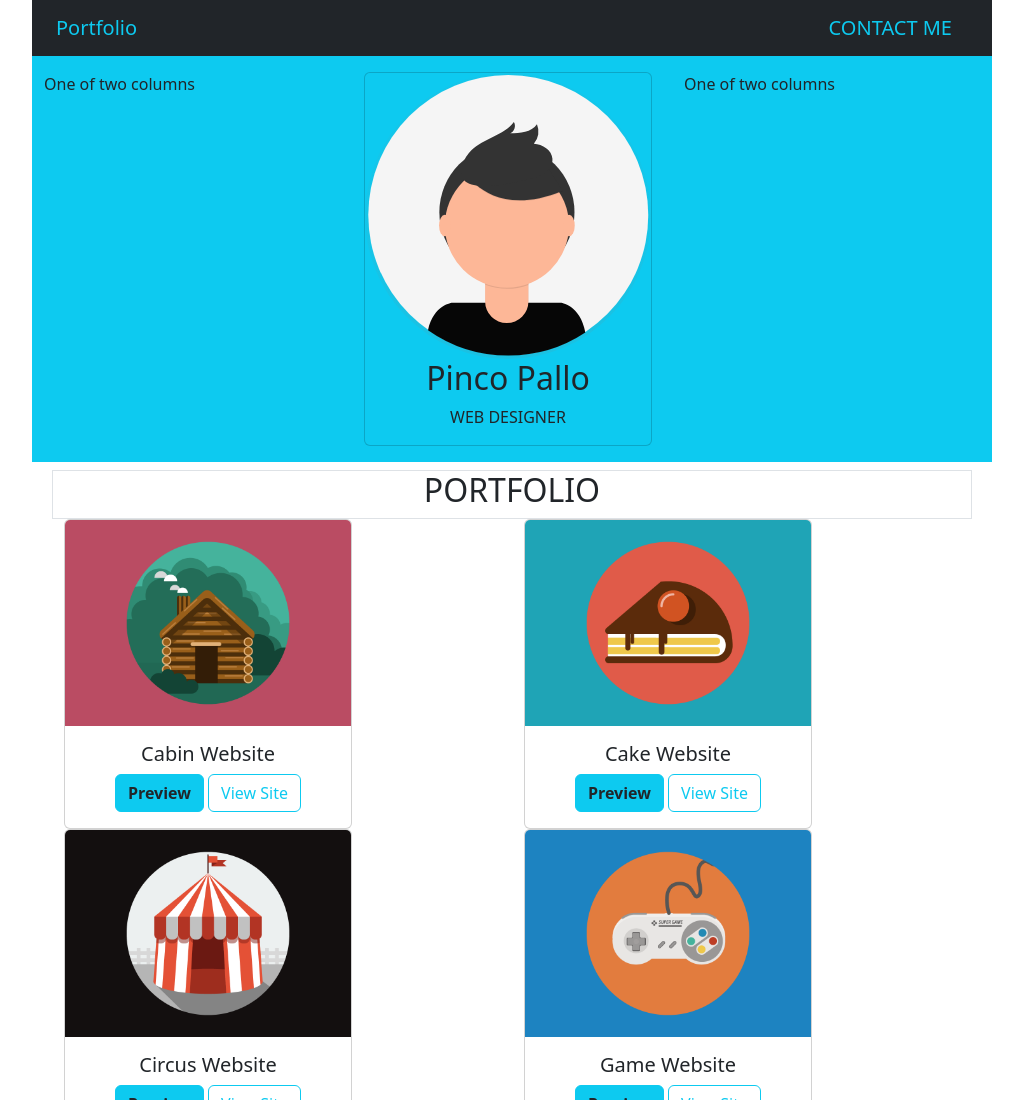
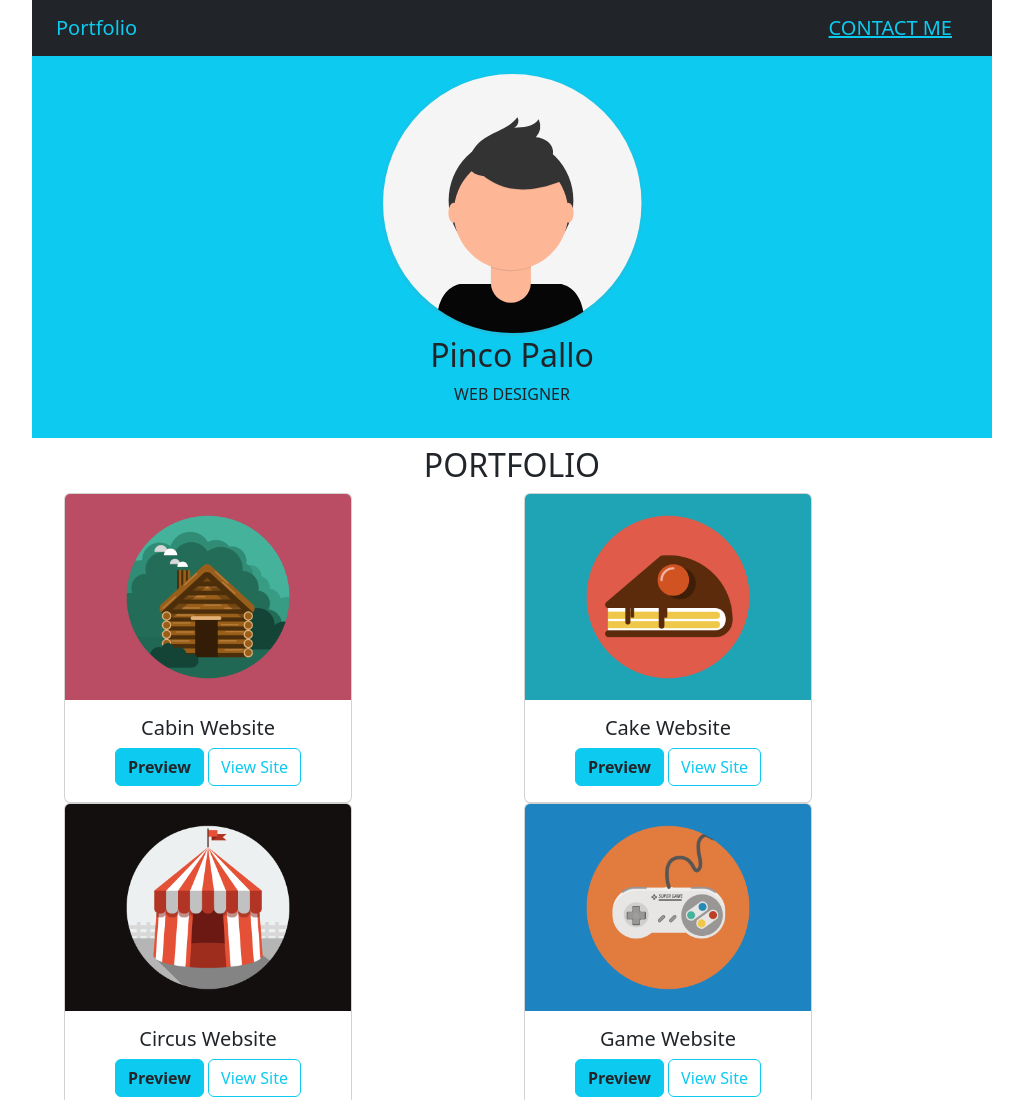
Before and after one commit to robertolagreca/bootstrap-html-freelancer, a plain HTML site: page index.html in a window 1280 px wide. Shown: the top 1100 px of the page, without its empty margins (128-1151 px from the left). Drawn offline with nearby package versions, Linux system fonts and the light colour scheme.

Commit message:
Miglioramento stile

```diff
--- a/index.html
+++ b/index.html
@@ -20,18 +20,18 @@
                     <nav class="navbar">
                         <div class="container-fluid">
                             <a class="navbar-brand text-info" href="#">Portfolio</a>
-                            <a class="navbar-brand text-info" href="#">CONTACT ME</a>
+                            <a class="navbar-brand text-info" href="#"><u>CONTACT ME</u></a>
                         </div>
                     </nav>
                 </div>
             </div>
 
             <div class="row justify-content-start bg-info py-3">
-                <div class="col-4">
-                    One of two columns
+                <div class="col">
+
                 </div>
-                <div class="col text-center">
-                    <div class="card bg-info" style="width: 18rem;">
+                <div class="col text-center" style="max-width: 18rem;">
+                    <div class="card bg-info border-0">
                         <img src="img\undraw_profile_pic_ic5t.svg" class="card-img-top" alt="Profile Pic">
                         <div class="card-body pt-0">
                             <h2 class="card-text">Pinco Pallo</h2>
@@ -39,8 +39,8 @@
                         </div>
                     </div>
                 </div>
-                <div class="col-4">
-                    One of two columns
+                <div class="col">
+
                 </div>
 
             </div>
@@ -50,7 +50,7 @@
     <main>
         <div class="container w-75 mb-5">
             <div class="row m-2">
-                <div class="col-12 text-center border">
+                <div class="col-12 text-center">
                     <h2>PORTFOLIO</h2>
                 </div>
                 <div class="col">
```
